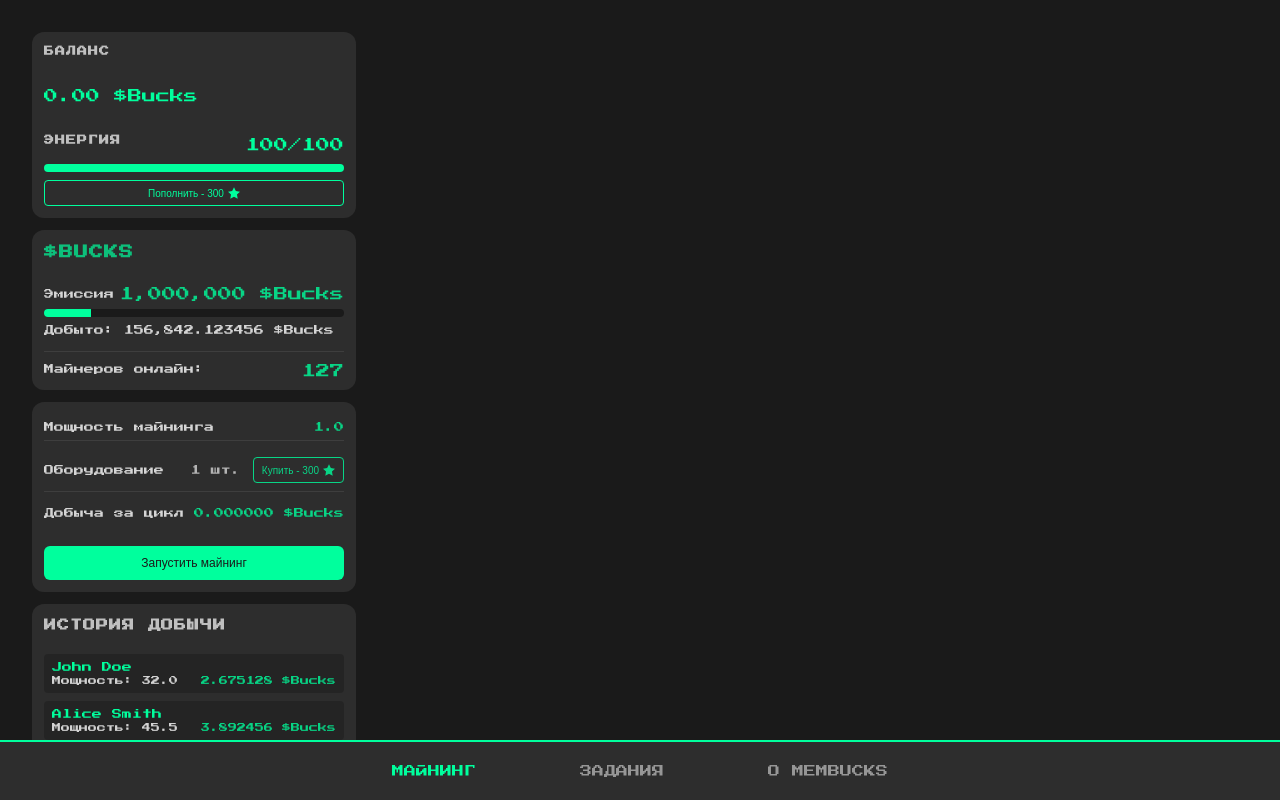
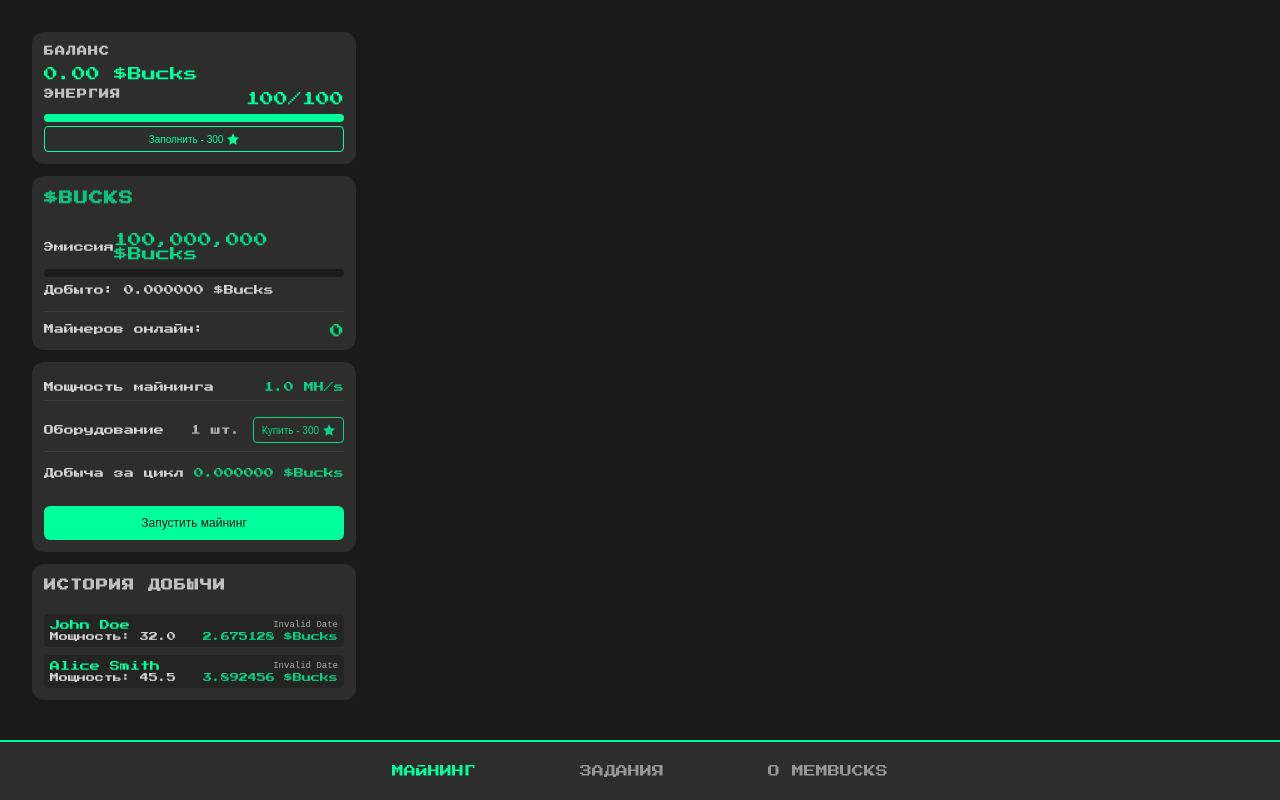
Before and after one commit to maggpro/membucks, a React (Create React App) app: page /#/ in a window 1280 px wide. Built offline with nearby package versions, Linux system fonts and the light colour scheme.

Commit message:
Add files via upload

```diff
--- a/src/pages/Mining.css
+++ b/src/pages/Mining.css
@@ -230,25 +230,50 @@
 .profile-block {
   display: flex;
   flex-direction: column;
-  gap: 16px;
+  gap: 6px;
 }
 
 .balance-container {
   display: flex;
   flex-direction: column;
-  gap: 8px;
+  gap: 0;
+}
+
+.balance-container h2 {
+  font-size: 10px;
+  margin: 0;
+  opacity: 0.7;
+  text-transform: uppercase;
+}
+
+.balance-value {
+  font-size: 14px;
+  margin: 0;
+  color: var(--accent-color);
 }
 
 .energy-container {
   display: flex;
   flex-direction: column;
-  gap: 8px;
+  gap: 2px;
 }
 
 .energy-header {
   display: flex;
   justify-content: space-between;
   align-items: center;
+  margin: 0;
+}
+
+.energy-header h2 {
+  font-size: 10px;
+  margin: 0;
+  opacity: 0.7;
+  text-transform: uppercase;
+}
+
+.energy-bar-wrapper {
+  margin: 2px 0;
 }
 
 /* Блок информации о монете */
@@ -323,3 +348,47 @@
 .mining-history-block h2 {
   margin-bottom: 8px;
 }
+
+.history-header {
+  display: flex;
+  justify-content: space-between;
+  align-items: center;
+  gap: 8px;
+}
+
+.history-user {
+  font-size: 10px;
+  color: var(--accent-color);
+}
+
+.history-time {
+  font-size: 9px;
+  opacity: 0.6;
+  color: var(--text-color);
+  font-family: monospace; /* Для лучшей читаемости времени */
+}
+
+.history-details {
+  display: flex;
+  justify-content: space-between;
+  align-items: center;
+  font-size: 9px;
+  opacity: 0.8;
+}
+
+.history-item {
+  display: flex;
+  flex-direction: column;
+  gap: 2px;
+  padding: 6px;
+  background-color: rgba(0, 0, 0, 0.2);
+  border-radius: 4px;
+}
+
+.history-power {
+  color: var(--text-color);
+}
+
+.history-reward {
+  color: var(--accent-color);
+}
--- a/src/pages/Mining.js
+++ b/src/pages/Mining.js
@@ -18,15 +18,22 @@ function Mining() {
   const [rechargeTimeLeft, setRechargeTimeLeft] = useState(0);
 
   // Добавляем состояния для информации о монете
-  const TOTAL_SUPPLY = 1000000; // Общая эмиссия
-  const [totalMined, setTotalMined] = useState(156842.123456); // Пример добытых монет
-  const [minersOnline, setMinersOnline] = useState(127); // Пример онлайн майнеров
+  const TOTAL_SUPPLY = 100_000_000; // 100 миллионов $Bucks
+  const TOTAL_PLAYERS = 100_000; // 100 тысяч игроков
+  const MINING_PERIOD = 90 * 24 * 60 * 60; // 90 дней в секундах
+  const CYCLE_TIME = 4; // среднее время цикла (3-5 секунд)
 
-  // Добавляем новые состояния для оборудования и майнинга
+  // Базовая награда за цикл
+  const BASE_CYCLE_REWARD = (TOTAL_SUPPLY / TOTAL_PLAYERS / MINING_PERIOD) * CYCLE_TIME;
+
+  // Обновляем состояния
+  const [totalMined, setTotalMined] = useState(0); // Начинаем с 0 добытых монет
+  const [minersOnline, setMinersOnline] = useState(0); // Начинаем с 0 майнеров
+
+  // Добавляем новые состояня для оборудования и майнинга
   const [equipment, setEquipment] = useState(1); // Количество оборудования
   const [cycleReward, setCycleReward] = useState(0); // Награда за текущий цикл
   const [lastCycleTime, setLastCycleTime] = useState(0); // Время последнего цикла
-  const BASE_CYCLE_REWARD = 0.1; // Базовая награда за цикл
 
   // Добавляем состояние для истории добычи
   const [miningHistory, setMiningHistory] = useState([
@@ -58,42 +65,59 @@ function Mining() {
   // Обработка восстановления энергии
   useEffect(() => {
     let rechargeInterval;
-    if (isRecharging && energy < maxEnergy) {
-      const rechargeTime = 3 * 60 * 60 * 1000; // 3 часа в миллисекундах
+    // Восстанавливаем энергию только когда майнинг остановлен и энергия не полная
+    if (!isActive && energy < maxEnergy) {
+      const rechargeTime = 10 * 60 * 1000; // 10 минут для полного восстановления
       const incrementPerSecond = maxEnergy / (rechargeTime / 1000);
 
       rechargeInterval = setInterval(() => {
         setEnergy(prev => {
           const newEnergy = prev + incrementPerSecond;
           if (newEnergy >= maxEnergy) {
-            setIsRecharging(false);
             return maxEnergy;
           }
           return newEnergy;
         });
-
-        setRechargeTimeLeft(prev => {
-          const newTime = prev - 1000;
-          return newTime > 0 ? newTime : 0;
-        });
       }, 1000);
     }
+
     return () => clearInterval(rechargeInterval);
-  }, [isRecharging, maxEnergy]);
+  }, [isActive, energy, maxEnergy]); // Зависимости для useEffect
 
-  // Функция для расчета слуайной награды за цикл
+  // Функция для расчета награды за цикл
   const calculateCycleReward = () => {
-    const variance = BASE_CYCLE_REWARD * 0.2; // 20% вариация
-    const minReward = BASE_CYCLE_REWARD - variance;
-    const maxReward = BASE_CYCLE_REWARD + variance;
+    // Базовая награда
+    const baseReward = BASE_CYCLE_REWARD;
+
+    // Случайная вариация ±20%
+    const variance = baseReward * 0.2;
+    const minReward = baseReward - variance;
+    const maxReward = baseReward + variance;
+
     return minReward + Math.random() * (maxReward - minReward);
   };
 
-  // Функция для покупки оборудования
+  // Функция для расчета мощности майнинга
+  const calculateMiningPower = (equipmentCount) => {
+    // Базовая мощность от количества оборудования
+    const basePower = equipmentCount * 1.5;
+
+    // Бонус за каждые 10 единиц оборудования (синергия)
+    const synergyBonus = Math.floor(equipmentCount / 10) * 5;
+
+    // Бонус за каждые 50 единиц (технологический прорыв)
+    const techBonus = Math.floor(equipmentCount / 50) * 20;
+
+    // Итоговая мощность
+    return basePower + synergyBonus + techBonus;
+  };
+
+  // Функция покупки оборудования
   const buyEquipment = () => {
     // Здесь будет проверка и списание Telegram Stars
     setEquipment(prev => prev + 1);
-    setMiningPower(prev => prev + 1);
+    // Обновляем мощность по новой формуле
+    setMiningPower(prev => calculateMiningPower(equipment + 1));
   };
 
   // Обновляем эффект майнинга
@@ -101,7 +125,6 @@ function Mining() {
     let miningInterval;
     if (isActive && energy > 0) {
       miningInterval = setInterval(() => {
-        // Генерируем случайное время цикла (3-5 секунд)
         const cycleTime = 3000 + Math.random() * 2000;
 
         if (Date.now() - lastCycleTime >= cycleTime) {
@@ -109,35 +132,51 @@ function Mining() {
           setBalance(prev => prev + reward);
           setCycleReward(reward);
           setLastCycleTime(Date.now());
+          setTotalMined(prev => prev + reward);
 
-          // Добавляем запись в историю
           setMiningHistory(prev => [{
-            id: Date.now(), // Используем timestamp как id
+            id: Date.now(),
             username: window.Telegram?.WebApp?.initDataUnsafe?.user?.username || 'User',
             power: miningPower,
-            reward: reward
-          }, ...prev.slice(0, 9)]); // Сохраняем только последние 10 записей
+            reward: reward,
+            timestamp: Date.now()
+          }, ...prev.slice(0, 9)]);
         }
 
         setEnergy(prev => {
           const newEnergy = prev - 1;
           if (newEnergy <= 0) {
-            setIsActive(false);
-            setIsRecharging(true);
-            setRechargeTimeLeft(3 * 60 * 60 * 1000);
+            setIsActive(false); // Останавливаем майнинг при нулевой энергии
             return 0;
           }
           return newEnergy;
         });
       }, 1000);
     }
-    return () => clearInterval(miningInterval);
+
+    // Обновляем количество активных майнеров
+    if (isActive) {
+      setMinersOnline(prev => prev + 1);
+    } else {
+      setMinersOnline(prev => Math.max(0, prev - 1));
+    }
+
+    return () => {
+      clearInterval(miningInterval);
+      if (isActive) {
+        setMinersOnline(prev => Math.max(0, prev - 1));
+      }
+    };
   }, [isActive, energy, miningPower, lastCycleTime]);
 
   const handleRecharge = () => {
     // Здесь будет логика проверки и списания Telegram Stars
-    setMaxEnergy(prev => prev + 100);
-    setEnergy(prev => prev + 100);
+    setMaxEnergy(prev => {
+      const newMaxEnergy = prev + 100;
+      // Заполняем энергию до нового максимума
+      setEnergy(newMaxEnergy);
+      return newMaxEnergy;
+    });
   };
 
   const formatTime = (ms) => {
@@ -145,6 +184,18 @@ function Mining() {
     const minutes = Math.floor((ms % (60 * 60 * 1000)) / (60 * 1000));
     const seconds = Math.floor((ms % (60 * 1000)) / 1000);
     return `${hours}:${minutes.toString().padStart(2, '0')}:${seconds.toString().padStart(2, '0')}`;
+  };
+
+  // Функция форматирования времени в UTC
+  const formatUTCTime = (timestamp) => {
+    const date = new Date(timestamp);
+    return date.toLocaleTimeString('en-US', {
+      hour12: false,
+      timeZone: 'UTC',
+      hour: '2-digit',
+      minute: '2-digit',
+      second: '2-digit'
+    });
   };
 
   return (
@@ -169,9 +220,8 @@ function Mining() {
           <button
             className="recharge-button"
             onClick={handleRecharge}
-            disabled={energy === maxEnergy}
           >
-            Пополнить - 300<StarIcon />
+            Заполнить - 300<StarIcon />
           </button>
         </div>
       </div>
@@ -205,7 +255,7 @@ function Mining() {
         <div className="mining-power-info">
           <div className="info-row">
             <span>Мощность майнинга</span>
-            <span className="value">{miningPower.toFixed(1)}</span>
+            <span className="value">{miningPower.toFixed(1)} MH/s</span>
           </div>
           <div className="info-row">
             <span>Оборудование</span>
@@ -237,7 +287,10 @@ function Mining() {
         <div className="history-list">
           {miningHistory.map(record => (
             <div key={record.id} className="history-item">
-              <div className="history-user">{record.username}</div>
+              <div className="history-header">
+                <span className="history-user">{record.username}</span>
+                <span className="history-time">{formatUTCTime(record.timestamp)}</span>
+              </div>
               <div className="history-details">
                 <span className="history-power">Мощность: {record.power.toFixed(1)}</span>
                 <span className="history-reward">{record.reward.toFixed(6)} $Bucks</span>
```
Also changed, not shown: 7 other files (tests, documents, lock files or other folders).
